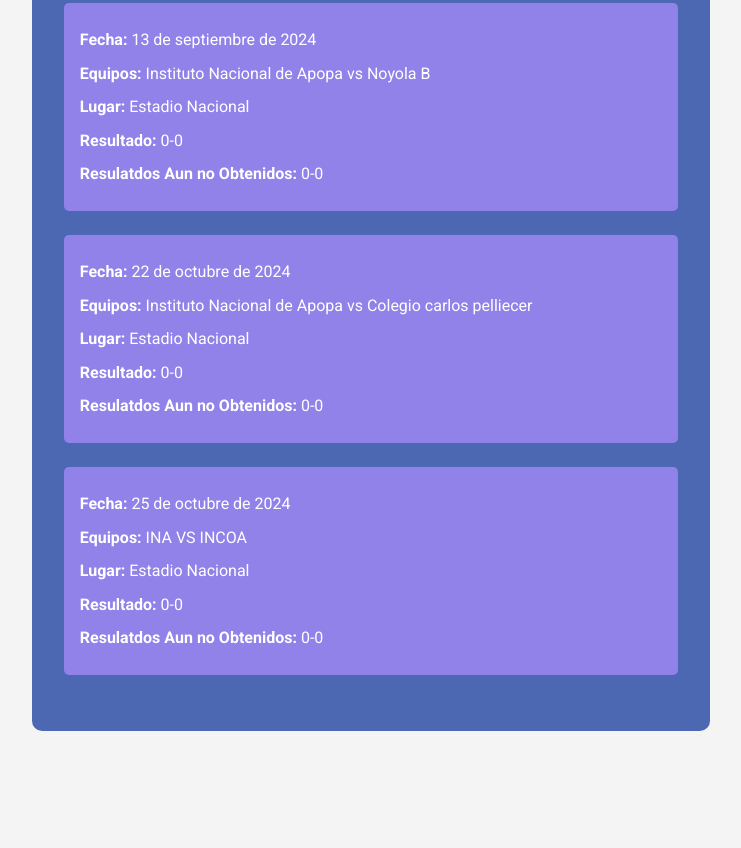
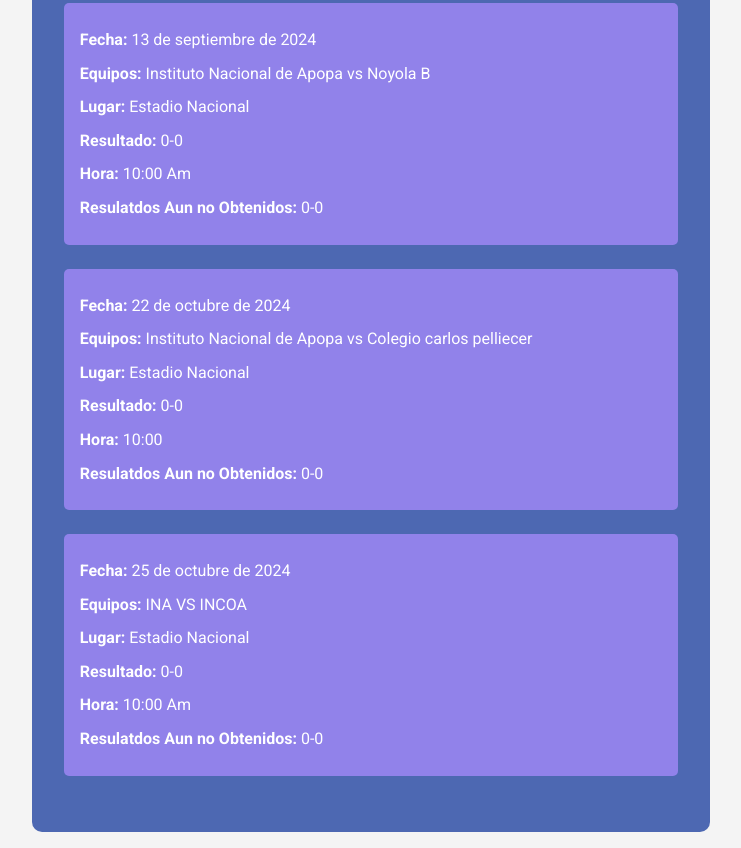
Before and after one commit to Sclnte/DeportesINA, a plain HTML site: page sub16_femenina.html in a window 1280 px wide. Shown: the part 981-1829 px from the top of the page, without its empty margins (269-1010 px from the left). Before the commit the page ends 1728 px from the top, so only its background shows below. Drawn offline with Linux system fonts and the light colour scheme.

Commit message:
Update sub16_femenina.html

```diff
--- a/sub16_femenina.html
+++ b/sub16_femenina.html
@@ -51,6 +51,7 @@
                 <p><strong>Equipos:</strong> Instituto Nacional de Apopa vs Noyola B</p>
                 <p><strong>Lugar:</strong> Estadio Nacional</p>
                 <p><strong>Resultado:</strong> 0-0</p>
+                <p><strong>Hora:</strong> 10:00 Am</p>
                 <p><strong>Resulatdos Aun no Obtenidos:</strong> 0-0</p>
             </div>
         </div>
@@ -60,6 +61,7 @@
                 <p><strong>Equipos:</strong> Instituto Nacional de Apopa vs Colegio carlos pelliecer</p>
                 <p><strong>Lugar:</strong> Estadio Nacional</p>
                 <p><strong>Resultado:</strong> 0-0</p>
+                <p><strong>Hora:</strong> 10:00</p>
                 <p><strong>Resulatdos Aun no Obtenidos:</strong> 0-0</p>
             </div>
         </div>
@@ -69,6 +71,7 @@
                 <p><strong>Equipos:</strong> INA VS INCOA </p>
                 <p><strong>Lugar:</strong> Estadio Nacional</p>
                 <p><strong>Resultado:</strong> 0-0</p>
+                <p><strong>Hora:</strong> 10:00 Am</p>
                 <p><strong>Resulatdos Aun no Obtenidos:</strong> 0-0</p>
             </div>
         </div>
```
